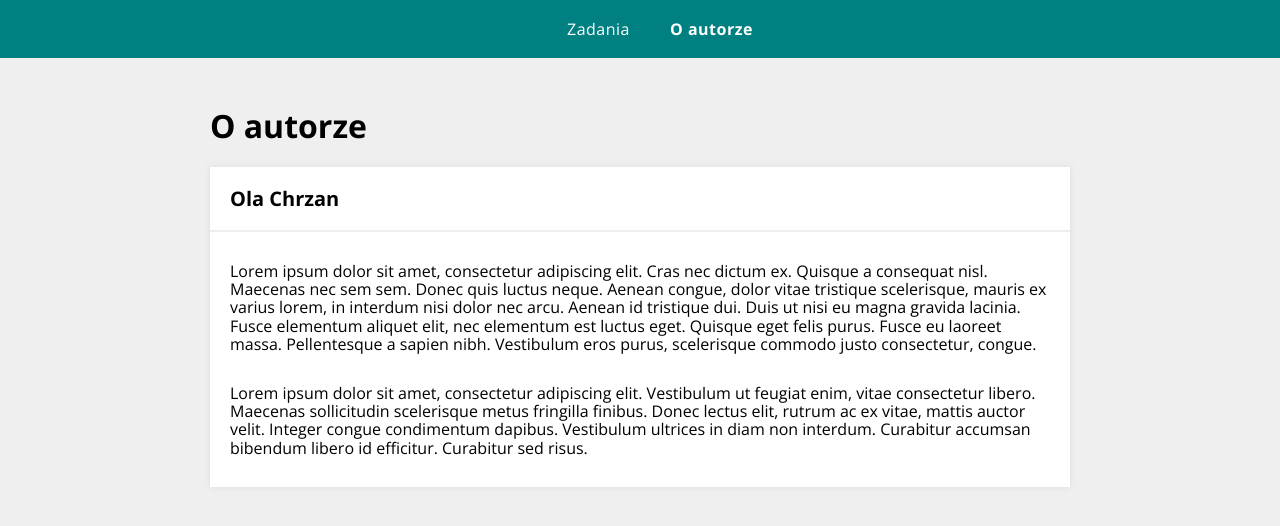
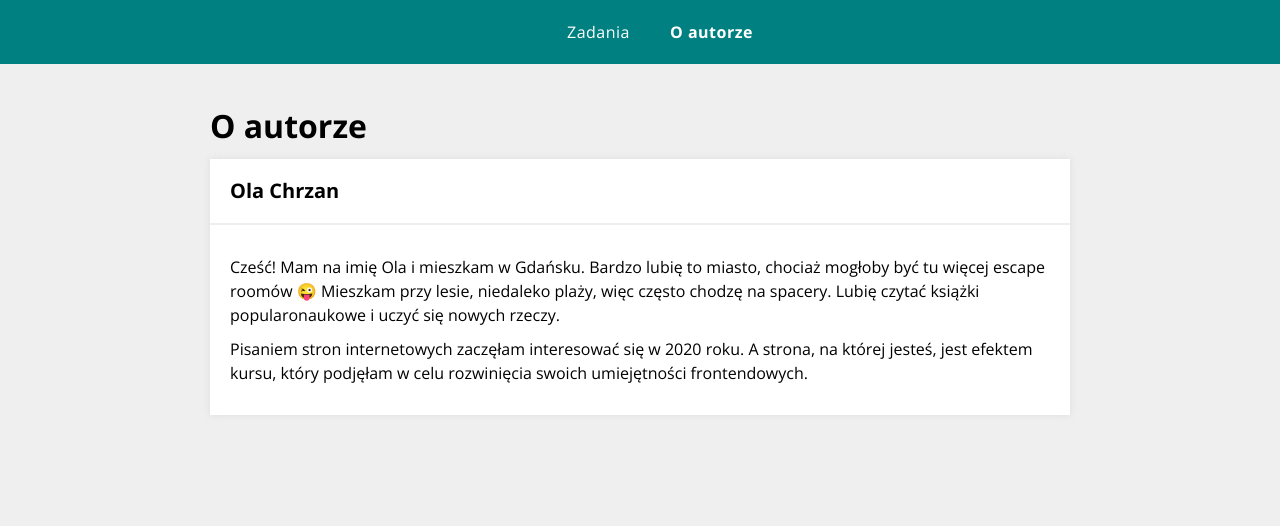
Before and after one commit to olachrzan/to_do_list_react, a React (Create React App) app: page /to_do_list_react/autor in a window 1280 px wide. Shown: the top 526 px of the page. Built offline with nearby package versions, Linux system fonts and the light colour scheme.

Commit message:
Change content on AuthorPage

```diff
--- a/src/GlobalStyle.js
+++ b/src/GlobalStyle.js
@@ -13,5 +13,6 @@ export const GlobalStyle = createGlobalStyle`
     word-break: break-word;
     background-color: ${({ theme }) => theme.colors.gallery};
     font-family: 'Open Sans', sans-serif;
+    line-height: 150%;
   }
 `;
--- a/src/features/author/index.js
+++ b/src/features/author/index.js
@@ -12,10 +12,10 @@ const AuthorPage = () => {
         body={
           <>
             <Content>
-              Lorem ipsum dolor sit amet, consectetur adipiscing elit. Cras nec dictum ex. Quisque a consequat nisl. Maecenas nec sem sem. Donec quis luctus neque. Aenean congue, dolor vitae tristique scelerisque, mauris ex varius lorem, in interdum nisi dolor nec arcu. Aenean id tristique dui. Duis ut nisi eu magna gravida lacinia. Fusce elementum aliquet elit, nec elementum est luctus eget. Quisque eget felis purus. Fusce eu laoreet massa. Pellentesque a sapien nibh. Vestibulum eros purus, scelerisque commodo justo consectetur, congue.
+              Cześć! Mam na imię Ola i mieszkam w Gdańsku. Bardzo lubię to miasto, chociaż mogłoby być tu więcej escape roomów 😜 Mieszkam przy lesie, niedaleko plaży, więc często chodzę na spacery. Lubię czytać książki popularonaukowe i uczyć się nowych rzeczy.
             </Content>
             <Content last>
-              Lorem ipsum dolor sit amet, consectetur adipiscing elit. Vestibulum ut feugiat enim, vitae consectetur libero. Maecenas sollicitudin scelerisque metus fringilla finibus. Donec lectus elit, rutrum ac ex vitae, mattis auctor velit. Integer congue condimentum dapibus. Vestibulum ultrices in diam non interdum. Curabitur accumsan bibendum libero id efficitur. Curabitur sed risus.
+              Pisaniem stron internetowych zaczęłam interesować się w 2020 roku. A strona, na której jesteś, jest efektem kursu, który podjęłam w celu rozwinięcia swoich umiejętności frontendowych.
             </Content>
           </>
         }
--- a/src/features/author/styled.js
+++ b/src/features/author/styled.js
@@ -2,9 +2,9 @@ import styled, { css } from "styled-components";
 
 export const Content = styled.p`
   margin: 0;
-  padding: 30px 20px;
-
+  padding: 30px 20px 10px;
   ${({ last }) => last && css`
     padding-top: 0;
+    padding-bottom: 30px;
   `}
 `;
```
